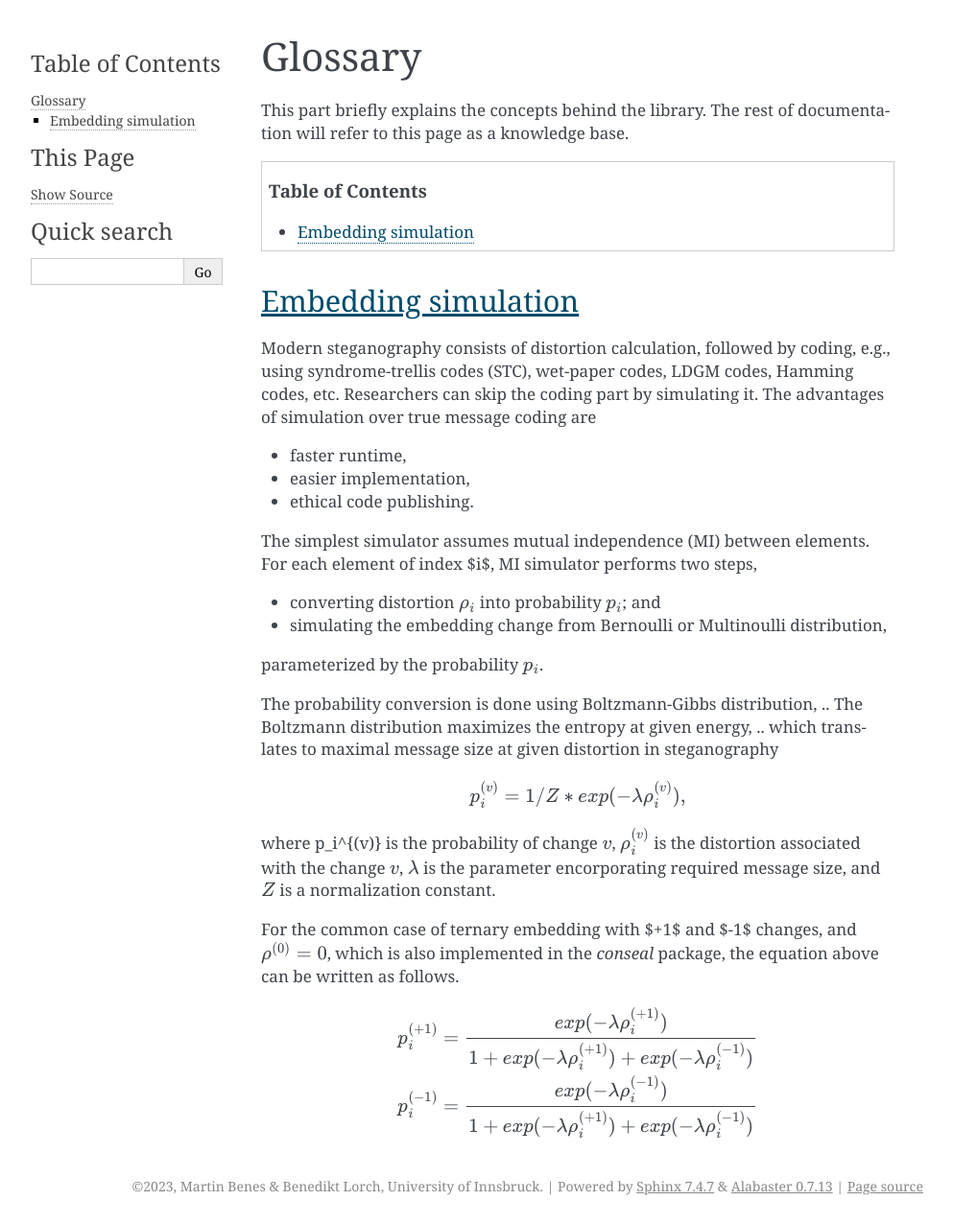
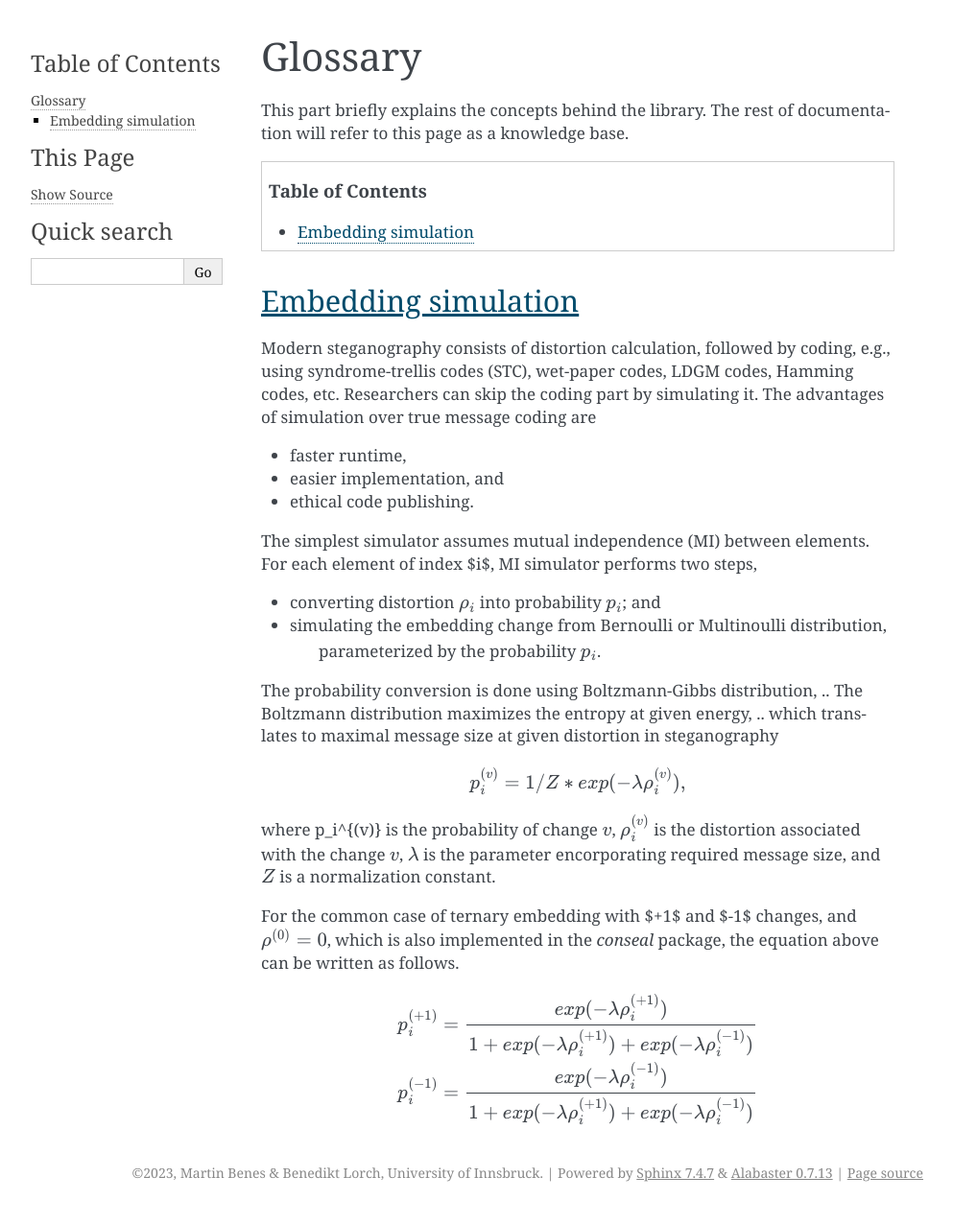
Before and after one commit to uibk-uncover/conseal, a Sphinx documentation site: the page built from docs/glossary.rst, in a window 1280 px wide. Shown: the whole page at 96% size, without its empty margins (148-1141 px from the left). Built offline with Sphinx 7.4.7, drawn with Linux system fonts in a browser that asks for light colours.

Commit message:
fixed builds?

```diff
--- a/docs/glossary.rst
+++ b/docs/glossary.rst
@@ -18,7 +18,7 @@ Researchers can skip the coding part by simulating it.
 The advantages of simulation over true message coding are
 
 - faster runtime,
-- easier implementation,
+- easier implementation, and
 - ethical code publishing.
 
 The simplest simulator assumes mutual independence (MI) between elements.
@@ -26,7 +26,7 @@ For each element of index $i$, MI simulator performs two steps,
 
 - converting distortion :math:`\rho_i` into probability :math:`p_i`; and
 - simulating the embedding change from Bernoulli or Multinoulli distribution,
-parameterized by the probability :math:`p_i`.
+   parameterized by the probability :math:`p_i`.
 
 The probability conversion is done using Boltzmann-Gibbs distribution,
 .. The Boltzmann distribution maximizes the entropy at given energy,
--- a/pyproject.toml
+++ b/pyproject.toml
@@ -46,7 +46,8 @@ Source = "https://github.com/uibk-uncover/conseal/"
 [project.optional-dependencies]
 dev = [
     "flake8",
-    "parameterized"
+    "parameterized",
+    "jpeglib"
 ]
 deploy = []
 
```
